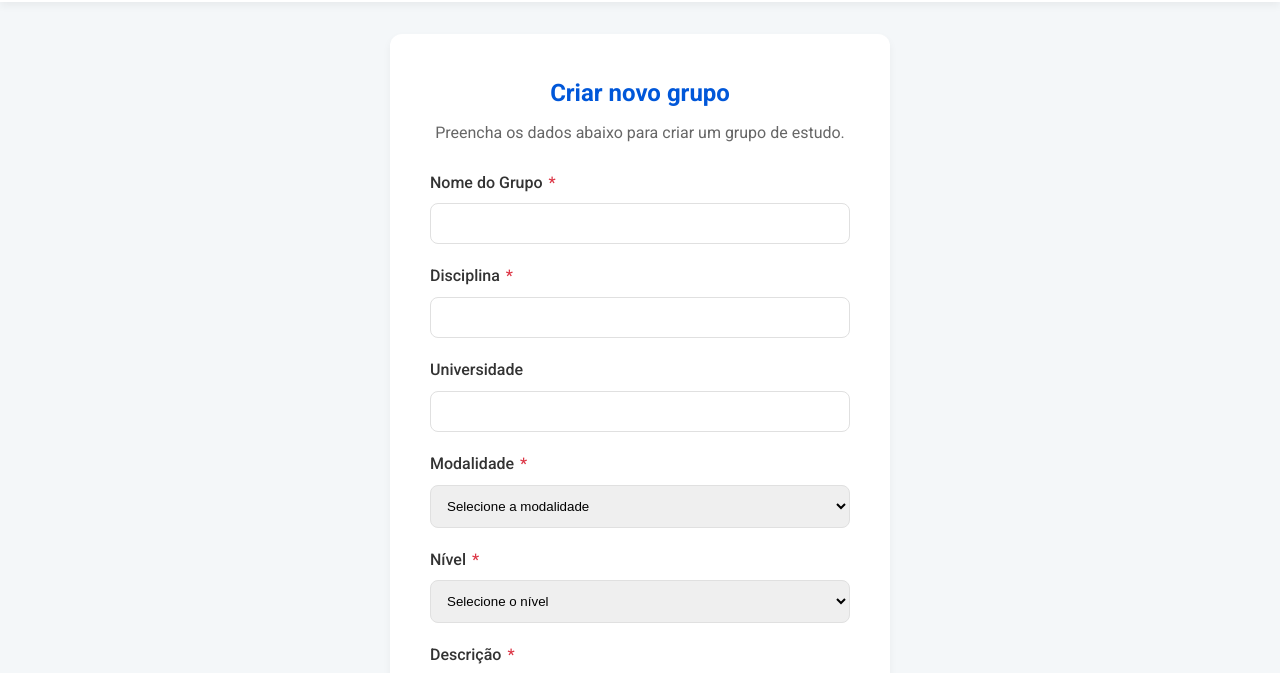
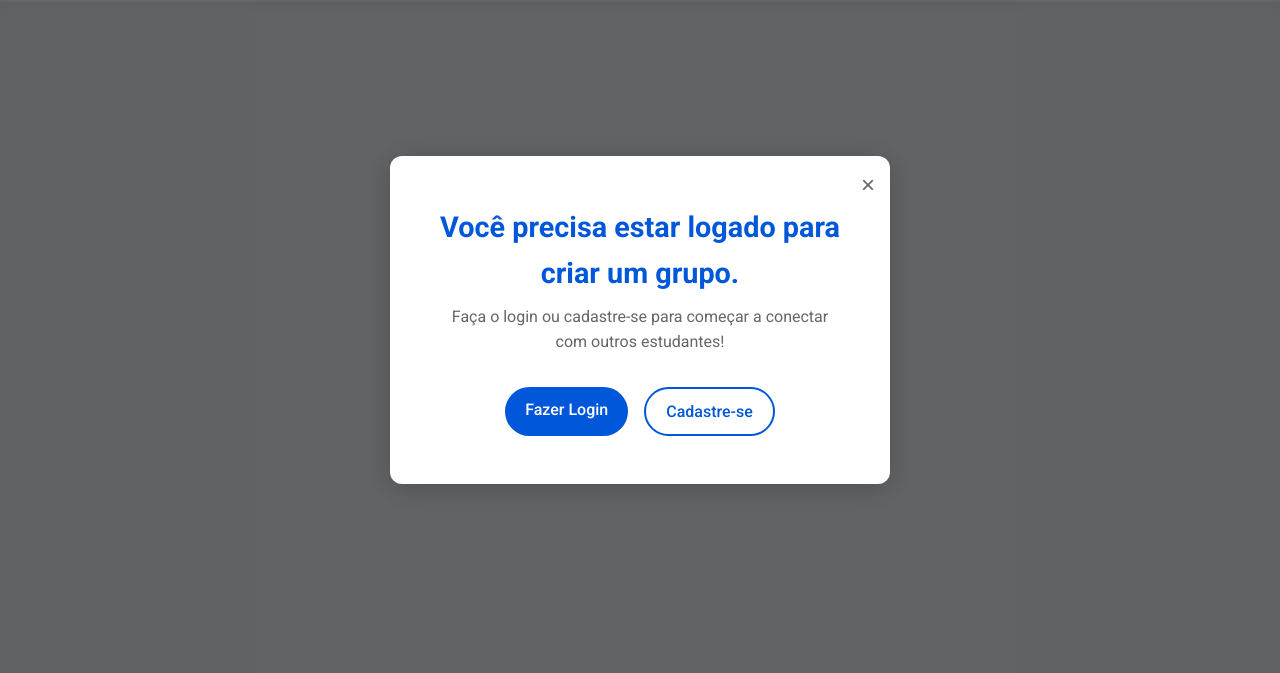
Before and after one commit to Juli4Souzas/Connexa, a website: page frontend/html/create_group.html in a window 1280 px wide. Shown: the part 80-753 px from the top of the page. Drawn offline with Linux system fonts and the light colour scheme.

Commit message:
Acesso controlado ao cadastro de grupos

```diff
--- /dev/null
+++ b/frontend/css/create_group.css
@@ -0,0 +1,80 @@
+/* Arquivo: frontend/css/create_group.css */
+
+/* Estilos para o Modal */
+.modal-overlay {
+    position: fixed;
+    top: 0;
+    left: 0;
+    width: 100%;
+    height: 100%;
+    background-color: rgba(0, 0, 0, 0.6);
+    display: flex;
+    justify-content: center;
+    align-items: center;
+    z-index: 1000;
+}
+
+.modal-content {
+    background: #ffffff;
+    padding: 3rem;
+    border-radius: 12px;
+    box-shadow: 0 4px 30px rgba(0, 0, 0, 0.2);
+    width: 90%;
+    max-width: 500px;
+    text-align: center;
+    animation: fadeIn 0.3s ease-in-out;
+}
+
+.modal-content h3 {
+    font-size: 1.8rem;
+    color: var(--primary-color);
+    margin-bottom: 0.5rem;
+}
+
+.modal-content p {
+    color: var(--text-secondary);
+    margin-bottom: 2rem;
+}
+
+.modal-actions {
+    display: flex;
+    justify-content: center;
+    gap: 1rem;
+}
+
+/* Arquivo: frontend/css/create_group.css */
+
+/* ... (seus estilos existentes) ... */
+
+.modal-content {
+    /* ... (seus estilos existentes) ... */
+    position: relative; /* Necessário para posicionar o botão de fechar */
+}
+
+.modal-close-btn {
+    position: absolute;
+    top: 15px;
+    right: 15px;
+    background: transparent;
+    border: none;
+    font-size: 1.5rem;
+    color: var(--text-secondary);
+    cursor: pointer;
+    transition: color 0.2s;
+}
+
+.modal-close-btn:hover {
+    color: var(--primary-color);
+}
+
+/* Animação para o modal */
+@keyframes fadeIn {
+    from {
+        opacity: 0;
+        transform: translateY(-20px);
+    }
+    to {
+        opacity: 1;
+        transform: translateY(0);
+    }
+}
--- a/frontend/html/create_group.html
+++ b/frontend/html/create_group.html
@@ -9,8 +9,7 @@
     <link href="https://fonts.googleapis.com/css2?family=Roboto:wght@400;500;700&display=swap" rel="stylesheet">
     <link rel="stylesheet" href="https://cdnjs.cloudflare.com/ajax/libs/font-awesome/5.15.4/css/all.min.css">
     <link rel="stylesheet" href="../css/style.css">
-    <!--<link rel="stylesheet" href="../css/create_group.css">-->
-</head>
+    <link rel="stylesheet" href="../css/create_group.css"> </head>
 <body>
     <header>
         <div class="container">
@@ -33,7 +32,7 @@
     </header>
 
     <main class="form-page">
-        <div class="form-container">
+        <div class="form-container" id="create-group-form-container">
             <h2>Criar novo grupo</h2>
             <p>Preencha os dados abaixo para criar um grupo de estudo.</p>
             <form id="create-group-form">
@@ -74,6 +73,17 @@
             </form>
         </div>
     </main>
+
+    <div id="login-modal" class="modal-overlay" style="display: none;">
+        <div class="modal-content">
+            <button class="modal-close-btn">&times;</button> <h3>Você precisa estar logado para criar um grupo.</h3>
+            <p>Faça o login ou cadastre-se para começar a conectar com outros estudantes!</p>
+            <div class="modal-actions">
+                <a href="login.html" class="btn btn-primary">Fazer Login</a>
+                <a href="cadastro.html" class="btn btn-secondary">Cadastre-se</a>
+            </div>
+        </div>
+    </div>
 
     <footer>
         <div class="container footer-grid">
--- a/frontend/js/create_group.js
+++ b/frontend/js/create_group.js
@@ -1,18 +1,42 @@
+// Arquivo: frontend/js/create_group.js
+
 document.addEventListener('DOMContentLoaded', () => {
-    const form = document.getElementById('create-group-form');
-    const submitBtn = form.querySelector('button[type="submit"]');
-    const requiredFields = form.querySelectorAll('input[required], select[required], textarea[required]');
+    const userName = localStorage.getItem('userName');
+    const formContainer = document.getElementById('create-group-form-container');
+    const loginModal = document.getElementById('login-modal');
+    const closeBtn = document.querySelector('.modal-close-btn');
 
-    const updateButtonState = () => {
-        const isFormValid = Array.from(requiredFields).every(field => field.checkValidity());
-        submitBtn.disabled = !isFormValid;
-    };
+    if (userName) {
+        // O usuário está logado, exibe o formulário e esconde o modal
+        formContainer.style.display = 'block';
+        loginModal.style.display = 'none';
 
-    requiredFields.forEach(field => {
-        field.addEventListener('input', updateButtonState);
-        field.addEventListener('change', updateButtonState);
-    });
+        const createGroupForm = document.getElementById('create-group-form');
+        createGroupForm.addEventListener('submit', (e) => {
+            e.preventDefault();
 
-    // Chamada inicial para desabilitar o botão no carregamento da página
-    updateButtonState();
+            const groupName = document.getElementById('group-name').value;
+            const groupSubject = document.getElementById('group-subject').value;
+            // ... (colete os outros dados)
+
+            alert(`Grupo "${groupName}" criado com sucesso!`);
+        });
+
+    } else {
+        // O usuário não está logado, esconde o formulário e exibe o modal
+        formContainer.style.display = 'none';
+        loginModal.style.display = 'flex';
+
+        // Redireciona para a página anterior ao clicar no botão de fechar
+        closeBtn.addEventListener('click', () => {
+            window.history.back();
+        });
+
+        // Redireciona para a página anterior ao clicar fora do modal
+        loginModal.addEventListener('click', (e) => {
+            if (e.target === loginModal) {
+                window.history.back();
+            }
+        });
+    }
 });
```
Also changed, not shown: frontend/html/index.html (+2 -2 lines), 1 other file.
